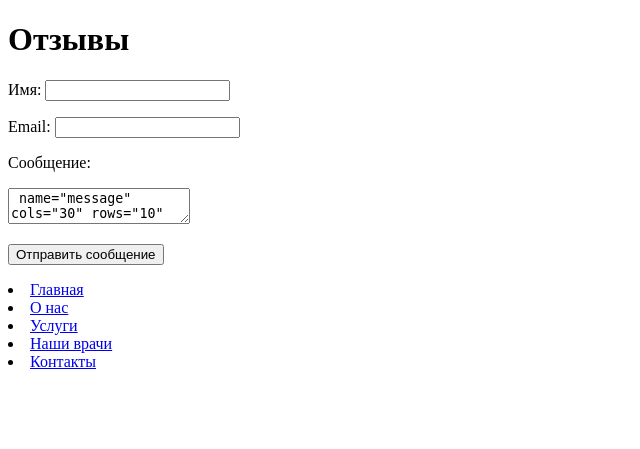
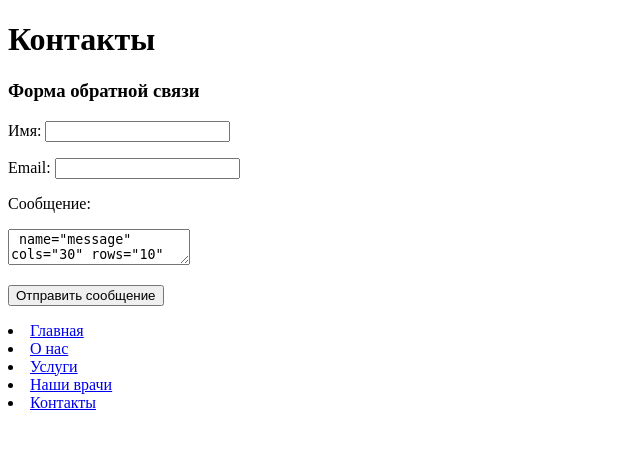
Before and after one commit to Borisov-Evgeniy/Homework_2, a Flask app: page /contacts in a window 1280 px wide. Shown: the top 449 px of the page, without its empty margins (0-640 px from the left). Run offline with Flask 3, Linux system fonts and the light colour scheme.

Commit message:
first commit flask project_1

```diff
--- a/main.py
+++ b/main.py
@@ -20,7 +20,7 @@ def about():
 
 @app.route('/contacts')
 def contacts():
-    return render_template('contacts.html', title='Отзывы', menu=menu)
+    return render_template('contacts.html', title='Контакты', menu=menu)
 
 @app.route('/services')
 def services():
--- a/templates/base.html
+++ b/templates/base.html
@@ -24,11 +24,15 @@
 </body>
 <footer>
     {% block footer %}
+    <div class="footer_wrapper">
+        <div class="footer_menu">
             {% for m in menu %}
             <li>
                 <a href="{{ m.url }}">{{ m.name }}</a>
             </li>
             {% endfor %}
+        </div>
+    </div>
     {% endblock footer %}
 </footer>
 </html>
--- a/templates/contacts.html
+++ b/templates/contacts.html
@@ -7,7 +7,7 @@
 {% block content %}
 {{ super() }}
 
-
+<h3>Форма обратной связи</h3>
 <form action="/contacts" method="post" class="form-contacts">
   <p>Имя: <input type="text" name="userame" required></p>
   <p>Email: <input type="email" name="email" required></p>
```
Lines whose indentation alone changed are shown as unchanged.
